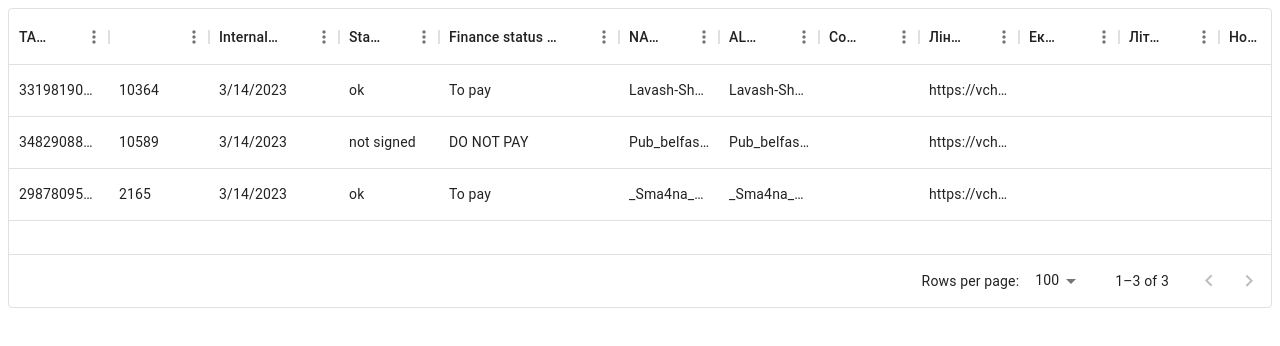
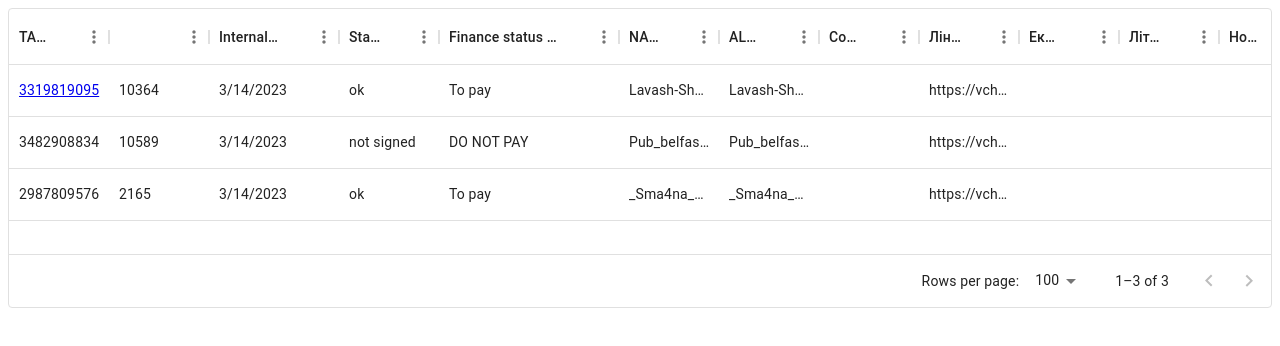
Before and after one commit to VitasPirozhko/react_data_grid_example, a React (Create React App) app: page / in a window 1280 px wide. Shown: the top 346 px of the page. Built offline with nearby package versions, Linux system fonts and the light colour scheme.

Commit message:
add link

```diff
--- a/src/App.tsx
+++ b/src/App.tsx
@@ -38,7 +38,15 @@ const SelectEditInputCell = (props: GridRenderCellParams) => {
 }
 
 const columnDefs: GridColDef[] = [
-  { field: 'field_1', headerName: 'TAX ID'},
+  {
+    field: 'field_1',
+    headerName: 'TAX ID',
+    renderCell: (params) => {
+      const { value } = params;
+      if (!value.href) return value;
+      return <a href={value.href} target="_blank" rel="noreferrer" >{value.value}</a>
+    }
+  },
   { field: 'field_2', headerName: "" },
   { field: 'field_3', headerName: "Internal sub#", type: 'date', editable: true, width: 130},
   { field: 'field_4', headerName: "Status" },
@@ -89,7 +97,7 @@ const columnDefs: GridColDef[] = [
 export const rowData: GridRowsProp = [
   {
       id: 1,
-      field_1: 3319819095,
+      field_1: {value: 3319819095, href: '#testLink'},
       field_2: 10364,
       field_3: new Date(),
       field_4: "ok",
```
